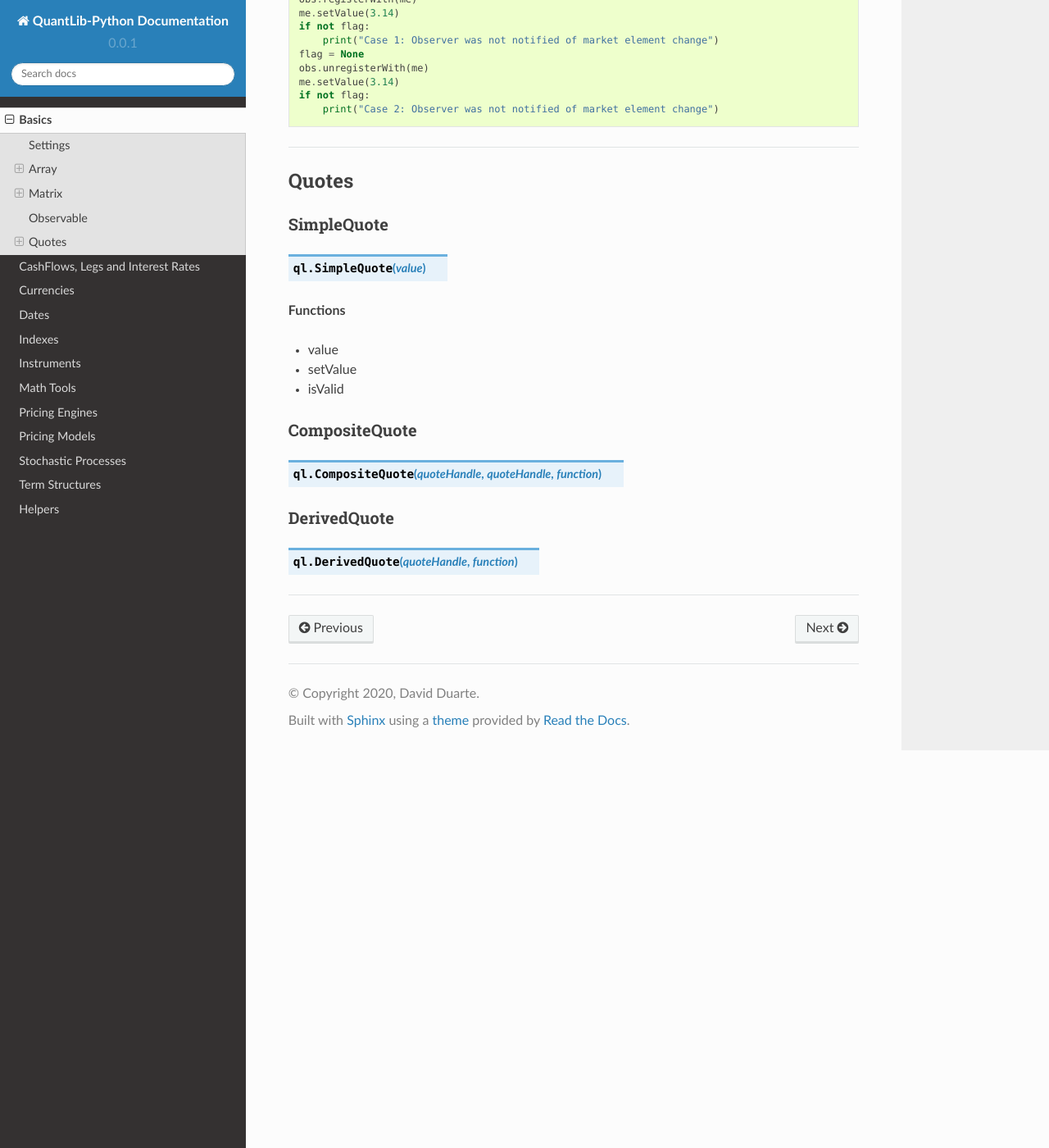
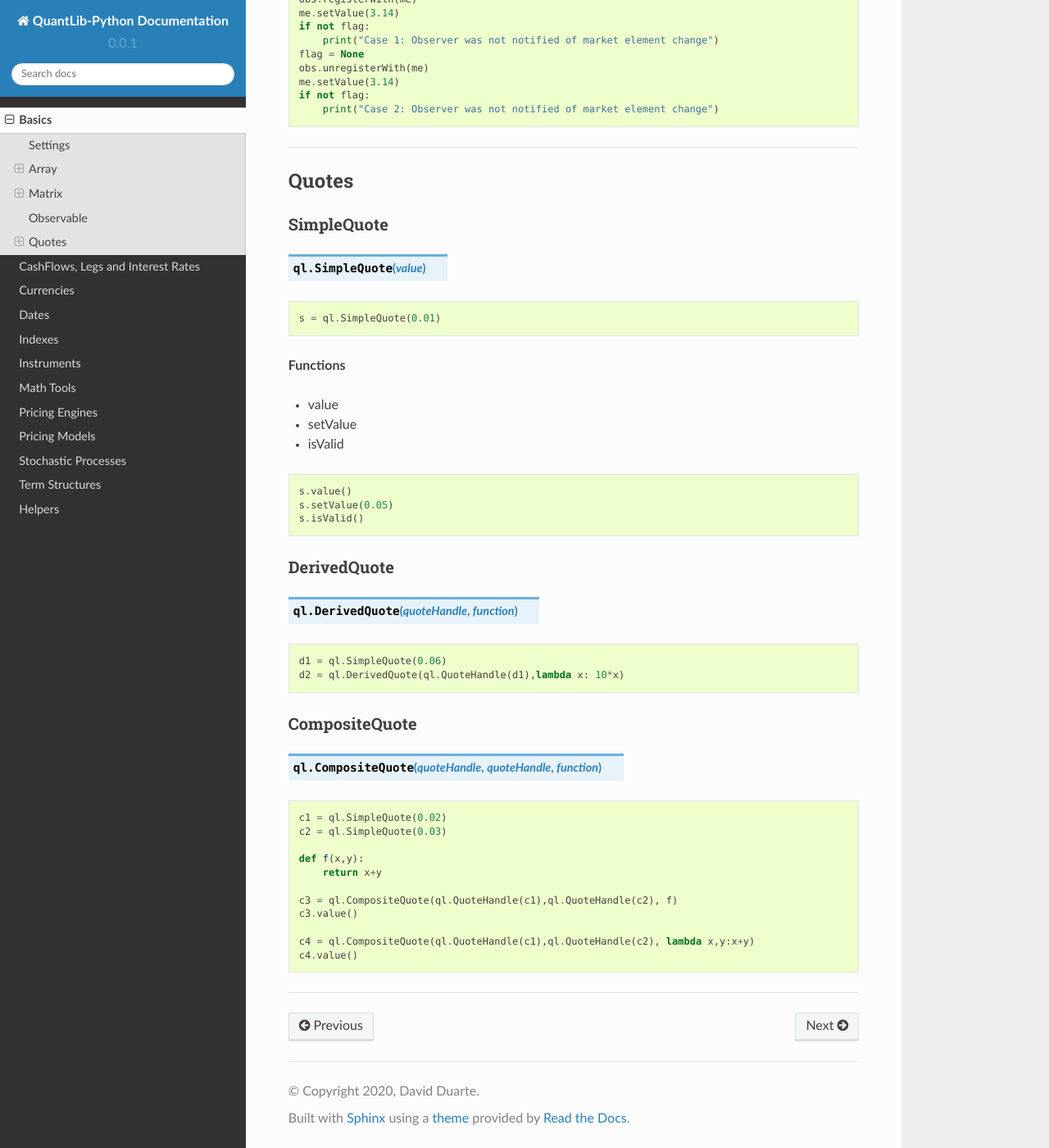
Before and after one commit to nhaga/QuantLib-Python-Docs, a Sphinx documentation site: the page built from docs/basics.rst, in a window 1280 px wide and 1400 px high, scrolled down 2107 px. Shown: the whole window at 82% size. Built offline with Sphinx 7.4.7 and the Read the Docs theme 2.0.0, drawn with Linux system fonts in a browser that asks for light colours; formulas are drawn with MathJax 3.

Commit message:
added code for quotes

```diff
--- a/docs/basics.rst
+++ b/docs/basics.rst
@@ -1,8 +1,6 @@
 ******
 Basics
 ******
-
-
 
 Settings
 ########
@@ -134,11 +132,32 @@ SimpleQuote
 
 .. function:: ql.SimpleQuote(value)
 
+.. code-block:: python
+
+    s = ql.SimpleQuote(0.01)
+
 **Functions**
 
 - value
 - setValue
 - isValid
+
+.. code-block:: python
+
+    s.value()
+    s.setValue(0.05)
+    s.isValid()
+
+
+DerivedQuote
+************
+
+.. function:: ql.DerivedQuote(quoteHandle, function)
+
+.. code-block:: python
+
+    d1 = ql.SimpleQuote(0.06)
+    d2 = ql.DerivedQuote(ql.QuoteHandle(d1),lambda x: 10*x)
 
 
 CompositeQuote
@@ -146,14 +165,18 @@ CompositeQuote
 
 .. function:: ql.CompositeQuote(quoteHandle, quoteHandle, function)
 
+.. code-block:: python
 
+    c1 = ql.SimpleQuote(0.02)
+    c2 = ql.SimpleQuote(0.03)
 
+    def f(x,y):
+        return x+y
 
-DerivedQuote
-************
+    c3 = ql.CompositeQuote(ql.QuoteHandle(c1),ql.QuoteHandle(c2), f)
+    c3.value()
 
-.. function:: ql.DerivedQuote(quoteHandle, function)
-
-
+    c4 = ql.CompositeQuote(ql.QuoteHandle(c1),ql.QuoteHandle(c2), lambda x,y:x+y)
+    c4.value()
 
 ----
```
